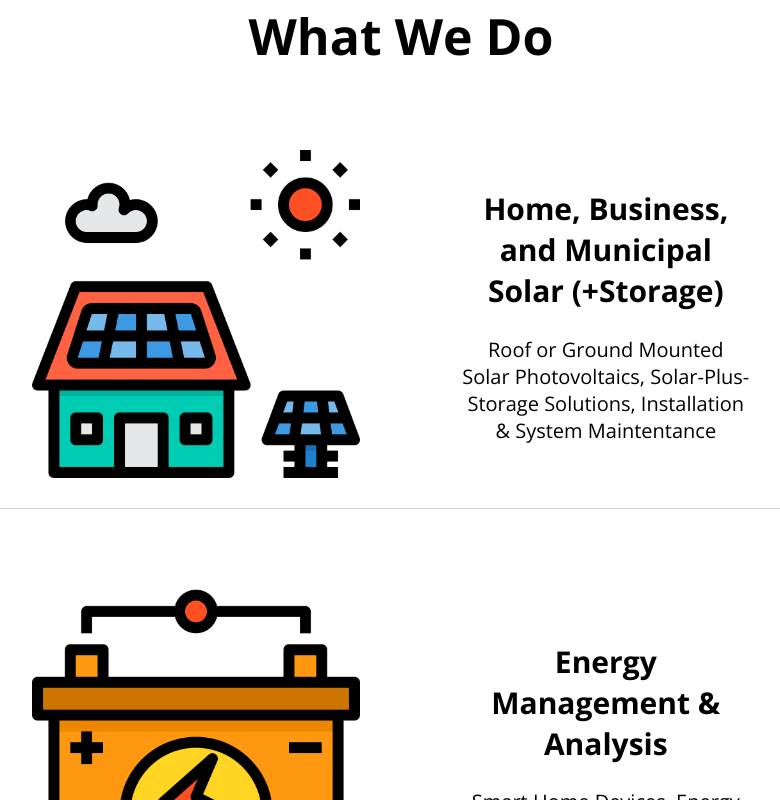
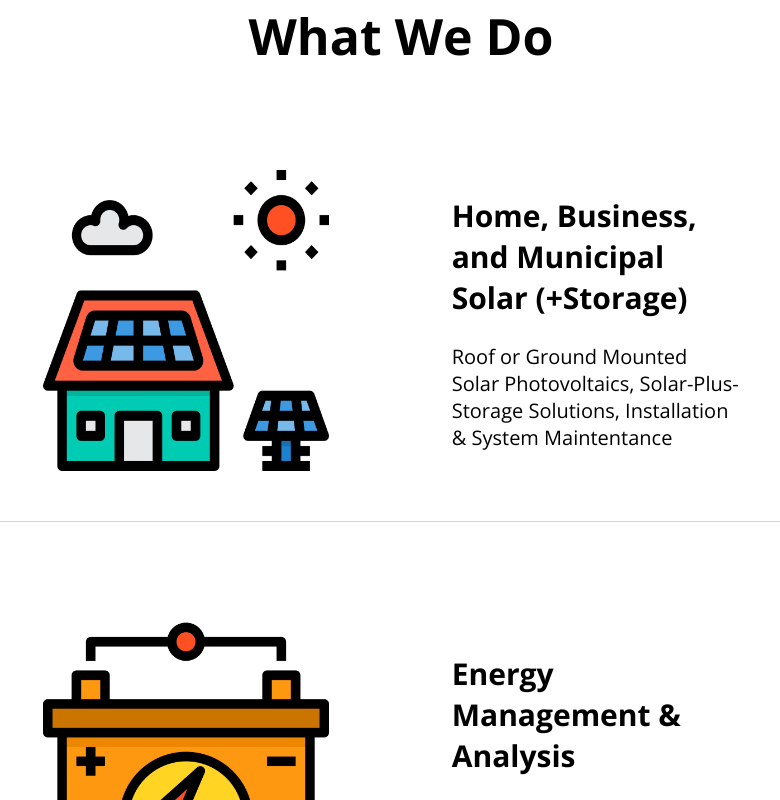
Before and after one commit to robitaille1/solar-ne, a React (Create React App) app: page / in a window 1280 px wide. Shown: the part 1280-2080 px from the top of the page, without its empty margins (239-1019 px from the left). Built offline with nearby package versions, Linux system fonts and the light colour scheme.

Commit message:
changed spacing

```diff
--- a/src/components/WhatWeDoItem/WhatWeDoItem.css
+++ b/src/components/WhatWeDoItem/WhatWeDoItem.css
@@ -2,9 +2,11 @@
     width: 100%;
     margin-top: 50px;
     /* margin: 50px 5px; */
-    padding: 30px 10%;
+    padding: 50px 15%;
     text-align: center;
     border-bottom: 1px solid lightgray;
+    /* box-shadow: 0 6px 10px 0 rgba(0, 0, 0, 0.11); */
+    /* box-shadow: 0 4px 8px 0 rgba(0,0,0,0.2); */
 }
 
 .item {
@@ -13,7 +15,7 @@
 }
 
 .itemImg {
-    width: 40%;
+    width: 50%;
 }
 
 .itemTitle {
@@ -21,7 +23,7 @@
 }
 
 .itemDesc {
-    font-size: 10px;
+    font-size: 16px;
     align-self: center;
     padding: 0px 20px;
 }
@@ -35,7 +37,10 @@
     }
 }
 
-@media only screen and (min-width: 1050px) {
+@media only screen and (min-width: 1250px) {
+    .WhatWeDoItem {
+        padding: 50px 10%;
+    }
     .item {
         display: flex;
         justify-content: space-around;
@@ -47,5 +52,9 @@
         font-size: 20px;
         width: 40%;
         margin: 0px;
+        text-align: left;
+    }
+    .itemImg {
+        width: 35%;
     }
 }
```
Also changed, not shown: src/components/WhatWeDoItem/WhatWeDoItem.js (+15 -0 lines).
